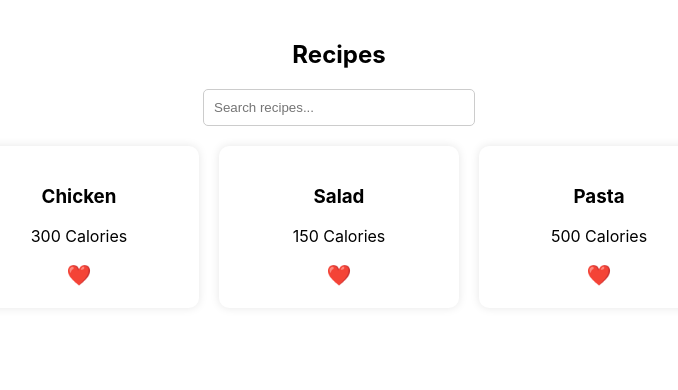
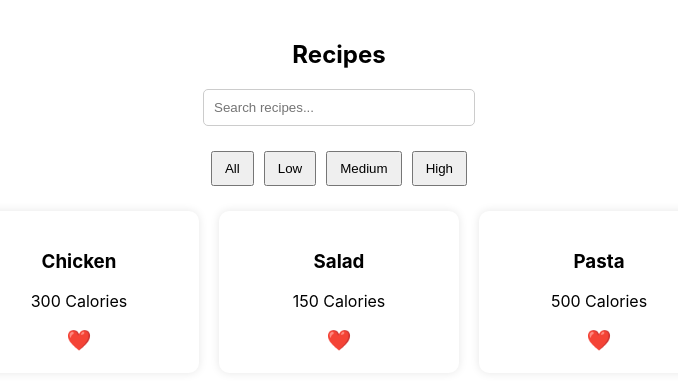
Before and after one commit to mnjomnjo/food-recipe-app, a React (Create React App) app in the folder client/: page /home in a window 1280 px wide. Shown: the top 390 px of the page, without its empty margins (301-979 px from the left). Built offline with nearby package versions, Linux system fonts and the light colour scheme.

Commit message:
add search and calorie filter to home page

```diff
--- a/client/src/pages/Home.css
+++ b/client/src/pages/Home.css
@@ -41,3 +41,12 @@
   border-radius: 5px;
   border: 1px solid #ccc;
 }
+.filter-buttons {
+  margin-bottom: 20px;
+}
+
+.filter-buttons button {
+  margin: 5px;
+  padding: 8px 12px;
+  cursor: pointer;
+}
--- a/client/src/pages/Home.jsx
+++ b/client/src/pages/Home.jsx
@@ -9,6 +9,7 @@ function Home() {
   ]);
 
   const [search, setSearch] = useState("");
+  const [filter, setFilter] = useState("all");
 
   return (
     <div className="home-container">
@@ -22,11 +23,26 @@ function Home() {
         onChange={(e) => setSearch(e.target.value)}
       />
 
+      {/* 🔥 Filter */}
+      <div className="filter-buttons">
+        <button onClick={() => setFilter("all")}>All</button>
+        <button onClick={() => setFilter("low")}>Low</button>
+        <button onClick={() => setFilter("medium")}>Medium</button>
+        <button onClick={() => setFilter("high")}>High</button>
+      </div>
+
       <div className="recipes-grid">
         {recipes
           .filter((recipe) =>
             recipe.title.toLowerCase().includes(search.toLowerCase())
           )
+          .filter((recipe) => {
+            if (filter === "low") return recipe.calories < 200;
+            if (filter === "medium")
+              return recipe.calories >= 200 && recipe.calories <= 400;
+            if (filter === "high") return recipe.calories > 400;
+            return true;
+          })
           .map((recipe) => (
             <div key={recipe._id} className="card">
               <h3>{recipe.title}</h3>
```
